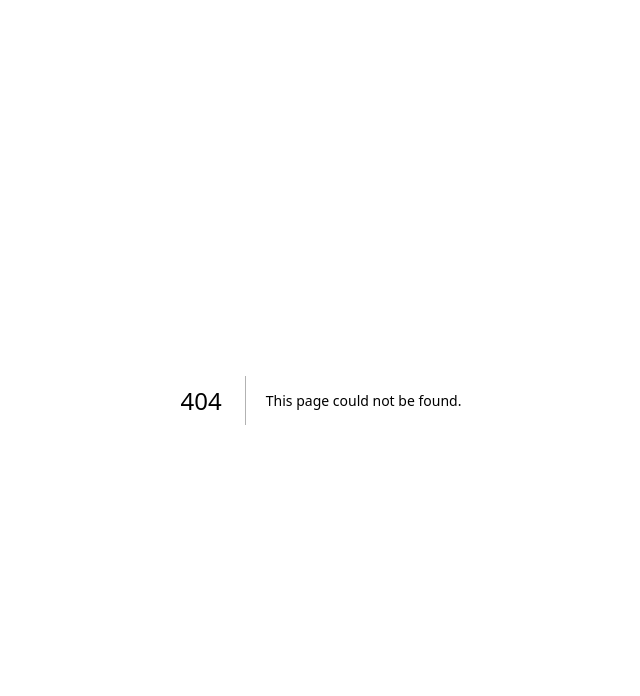
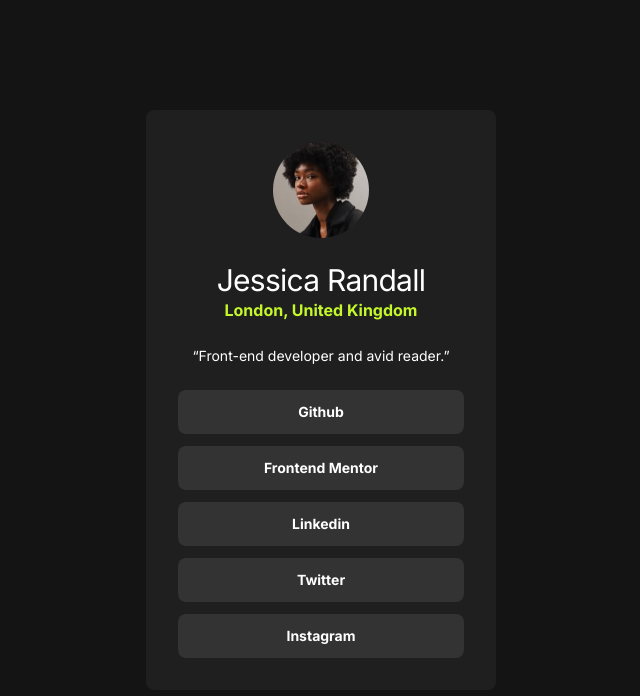
Before and after one commit to deedeedev/frontend-practice, a Next.js app: page /frontend-mentor/05-social-links-profile in a window 1280 px wide. Before the commit this address had no page. Shown: the top 696 px of the page, without its empty margins (319-959 px from the left). Built offline with nearby package versions, Linux system fonts and the light colour scheme.

Commit message:
Challenge completed: Social Links Profile

```diff
--- /dev/null
+++ b/src/app/frontend-mentor/(components)/05-social-links-profile/page.tsx
@@ -0,0 +1,9 @@
+import SocialLinksProfile from "@/components/SocialLinksProfile/SocialLinksProfile";
+
+export default function Page() {
+  return (
+    <main className="w-full min-h-screen flex justify-center items-center bg-slpOffBlack">
+      <SocialLinksProfile />
+    </main>
+  );
+}
--- a/src/app/page.tsx
+++ b/src/app/page.tsx
@@ -10,6 +10,7 @@ export default function Home() {
       <Link href="/frontend-mentor/02-qr-code-component">02 QR Code Component</Link>
       <Link href="/frontend-mentor/03-3-column-preview-card-component">03 3 Column Preview Card</Link>
       <Link href="/frontend-mentor/04-recipe-page">04 Recipe Page</Link>
+      <Link href="/frontend-mentor/05-social-links-profile">05 Social Links Profile</Link>
     </main>
   );
 }
--- /dev/null
+++ b/src/components/SocialLinksProfile/SocialLinksProfile.tsx
@@ -0,0 +1,60 @@
+import Image from "next/image";
+import Link from "next/link";
+import { Inter } from "next/font/google";
+
+import avatarImg from "./avatar-jessica.jpg";
+
+const inter = Inter({ subsets: ["latin"] });
+
+export default function SocialLinksProfile() {
+  return (
+    <main
+      className={`${inter.className} flex flex-col items-center space-y-6 text-white rounded-lg bg-slpDarkGray p-6 sm:p-8 sm:min-w-[350px]`}
+    >
+      {/* Avatar */}
+      <div>
+        <Image src={avatarImg} alt="avatar" className="w-24 h-24 rounded-full" />
+      </div>
+      {/* Name & Location */}
+      <div className="text-center">
+        <h1 className="text-3xl tracking-tight">Jessica Randall</h1>
+        <h2 className="font-bold text-slpGreen">London, United Kingdom</h2>
+      </div>
+      {/* Description */}
+      <p className="text-sm">&ldquo;Front-end developer and avid reader.&rdquo;</p>
+      {/* Links */}
+      <div className="w-full flex flex-col gap-3 text-sm">
+        <Link
+          href={""}
+          className="text-center bg-slpGray rounded-lg py-3 font-bold hover:text-slpDarkGray hover:bg-slpGreen"
+        >
+          Github
+        </Link>
+        <Link
+          href={""}
+          className="text-center bg-slpGray rounded-lg py-3 font-bold hover:text-slpDarkGray hover:bg-slpGreen"
+        >
+          Frontend Mentor
+        </Link>
+        <Link
+          href={""}
+          className="text-center bg-slpGray rounded-lg py-3 font-bold hover:text-slpDarkGray hover:bg-slpGreen"
+        >
+          Linkedin
+        </Link>
+        <Link
+          href={""}
+          className="text-center bg-slpGray rounded-lg py-3 font-bold hover:text-slpDarkGray hover:bg-slpGreen"
+        >
+          Twitter
+        </Link>
+        <Link
+          href={""}
+          className="text-center bg-slpGray rounded-lg py-3 font-bold hover:text-slpDarkGray hover:bg-slpGreen"
+        >
+          Instagram
+        </Link>
+      </div>
+    </main>
+  );
+}
--- a/tailwind.config.ts
+++ b/tailwind.config.ts
@@ -9,6 +9,7 @@ const config: Config = {
   theme: {
     extend: {
       colors: {
+        // 04 recipe page
         nutmeg: "hsl(14, 45%, 36%)",
         darkRaspberry: "hsl(332, 51%, 32%)",
         roseWhite: "hsl(330, 100%, 98%)",
@@ -16,6 +17,12 @@ const config: Config = {
         lightGray: "hsl(30, 18%, 87%)",
         wengeBrown: "hsl(30, 10%, 34%)",
         darkCharcoal: "hsl(24, 5%, 18%)",
+        // 05 social links profile
+        slpGreen: "hsl(75, 94%, 57%)",
+        slpWhite: "hsl(0, 0%, 100%)",
+        slpGray: "hsl(0, 0%, 20%)",
+        slpDarkGray: "hsl(0, 0%, 12%)",
+        slpOffBlack: "hsl(0, 0%, 8%)",
       },
     },
   },
```
Also changed, not shown: src/components/SocialLinksProfile/avatar-jessica.jpg (added).
